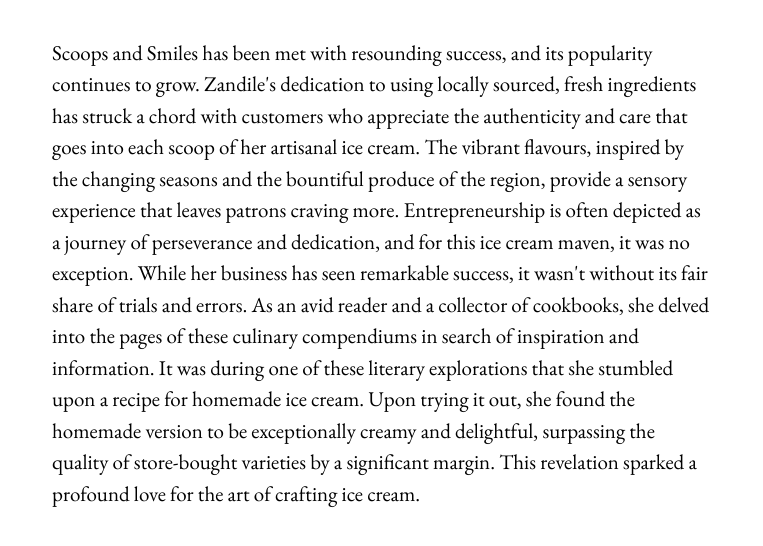
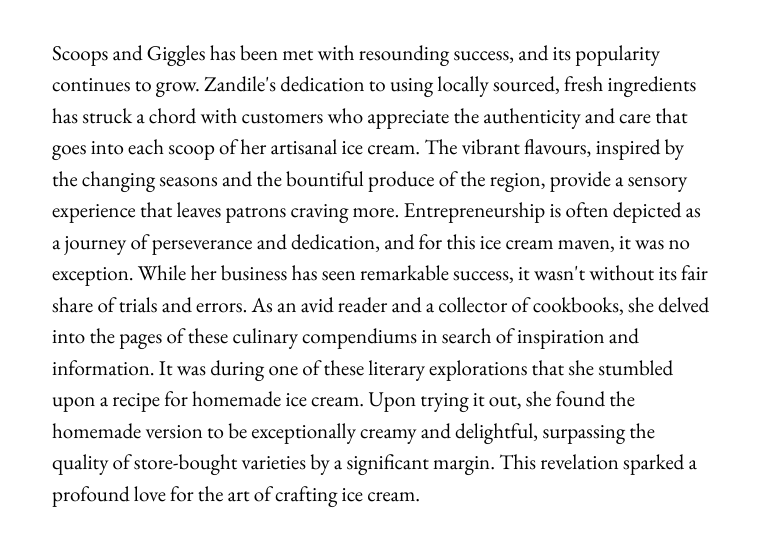
Before and after one commit to mpukabaofficial/The-Spark-Magazine, a plain HTML site: page Articles/FromOtherEditions/FifthEdition/5ED_Scoops_and_Giggles-Zandile_Mabaso.html in a window 1280 px wide. Shown: the part 3748-4294 px from the top of the page, without its empty margins (258-1021 px from the left). Drawn offline with nearby package versions, Linux system fonts and the light colour scheme; grey boxes are pictures that could not be loaded.

Commit message:
fixing scoops and giggles article

```diff
--- a/Articles/FromOtherEditions/FifthEdition/5ED_Scoops_and_Giggles-Zandile_Mabaso.html
+++ b/Articles/FromOtherEditions/FifthEdition/5ED_Scoops_and_Giggles-Zandile_Mabaso.html
@@ -185,7 +185,7 @@
       </div>
 
       <p>
-        Scoops and Smiles has been met with resounding success, and its
+        Scoops and Giggles has been met with resounding success, and its
         popularity continues to grow. Zandile's dedication to using locally
         sourced, fresh ingredients has struck a chord with customers who
         appreciate the authenticity and care that goes into each scoop of her
```
